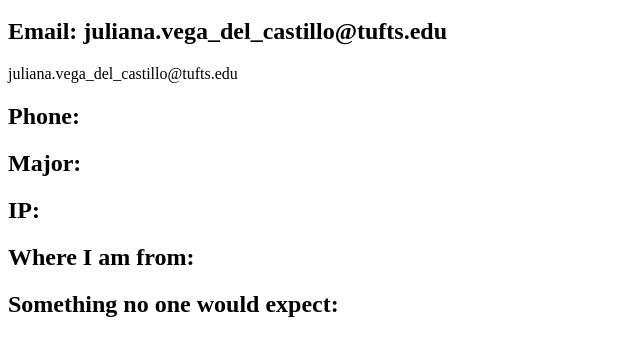
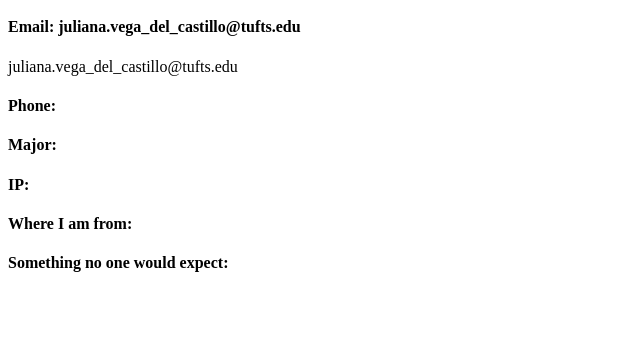
Before and after one commit to julivega99/comp20, a plain HTML site: page hw1.html in a window 1280 px wide. Shown: the part 48-404 px from the top of the page, without its empty margins (0-640 px from the left). Drawn offline with Linux system fonts and the light colour scheme.

Commit message:
Update hw1.html

```diff
--- a/hw1.html
+++ b/hw1.html
@@ -4,12 +4,12 @@
   </head>
   <body>
     <h1> Juliana Andrea Vega del Castillo </h1>
-    <h2> Email: juliana.vega_del_castillo@tufts.edu</h2>
-    juliana.vega_del_castillo@tufts.edu
-    <h2> Phone: </h2>
-    <h2> Major: </h2>
-    <h2> IP: </h2>
-    <h2> Where I am from: </h2>
-    <h2> Something no one would expect: </h2>
+    <h4> Email: juliana.vega_del_castillo@tufts.edu</h4>
+    <span> juliana.vega_del_castillo@tufts.edu </span>
+    <h4> Phone: </h4>
+    <h4> Major: </h4>
+    <h4> IP: </h4>
+    <h4> Where I am from: </h4>
+    <h4> Something no one would expect: </h4>
   </body>
 </html>
```
